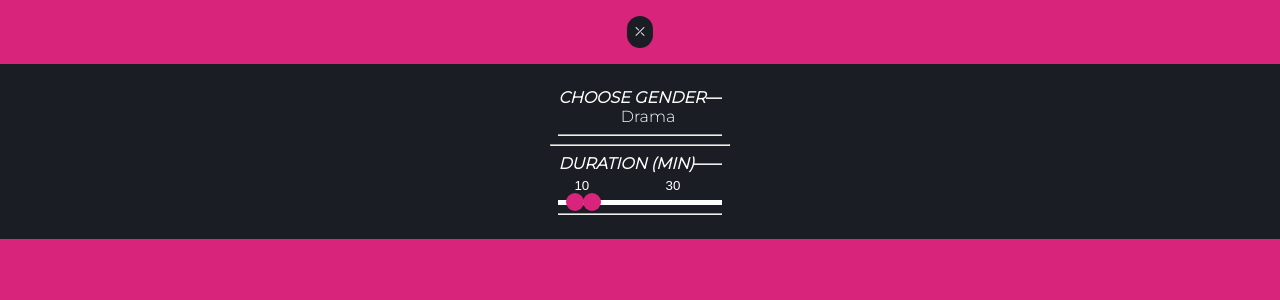
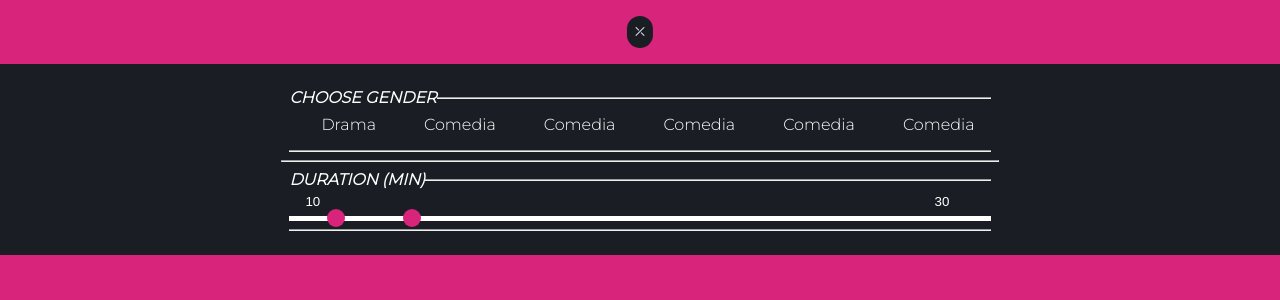
Before and after one commit to migueljuncalpz/IMDB-project, a Vue app: page /#/results in a window 1280 px wide. Both pictures are taken after a click on the button "Filters". Shown: the top 300 px of the page. Built offline with nearby package versions, Linux system fonts and the light colour scheme.

Commit message:
some fixes in general

```diff
--- a/src/components/CardDeck.vue
+++ b/src/components/CardDeck.vue
@@ -1,9 +1,8 @@
 <template>
   <div class="wrap">
-    <SwipeCard v-for="(film,index) in films" :key="film.filmId"
+    <SwipeCard v-for="(film,index) in store.getFilmsList" :key="film.filmId"
                v-bind:style="{'z-index': (films.length-index)-1}"
                :filmInfo="film"
-               :show="true"
                :index=index
                @swipeLeft="onSwipeLeft"
                @swipeRight="onSwipeRight"
@@ -23,13 +22,13 @@ const store = useFilmStore()
 let films = store.getFilmsList
 
 const onSwipeLeft = () => {
-  films.shift()
+  store.postDislike()
 }
 const onSwipeRight = () => {
-  films.shift()
+  store.postLike()
 }
 const onSwipeUp = () => {
-  films.shift()
+  store.postSuperLike()
 }
 
 </script>
--- a/src/components/CheckBoxFilter.vue
+++ b/src/components/CheckBoxFilter.vue
@@ -1,9 +1,11 @@
 <template>
-  <fieldset v-if="content!==null">
-    <legend>{{this.content.legend}}</legend>
-    <div class="content" v-for="input in content.inputLabels" :key="input">
-      <input :type="this.content.type" :name="input.input.name" :id="input.input.id">
+  <fieldset>
+    <legend>{{$props.content.legend}}</legend>
+      <div class="wrap">
+          <div class="content" v-for="(input,key) in $props.content.inputLabels" :key="key">
+              <input :type="$props.content.type" :name="input.input.name" :id="input.input.id" :value="input.input.value">
               <label :for="input.label.for">{{input.label.text}}</label>
+          </div>
       </div>
   </fieldset>
 </template>
@@ -31,7 +33,7 @@ export interface Content{
 defineProps({
     content:{
       type: Object as PropType<Content>,
-      required:false,
+      required:true,
       default:()=>null,
     }
 })
@@ -39,28 +41,59 @@ defineProps({
 </script>
 
 <style lang="scss" scoped>
-fieldset{
+.wrap{
+  height: auto;
+  overflow: auto;
+  max-width: 90vw;
   width: auto;
   display: flex;
   justify-content: space-around;
   border-left-style: none;
   border-right-style: none;
+  .content {
+    padding: 0.5rem 1rem;
     label {
       margin-left: 1em;
       display: inline-block;
-    &:hover{
+
+      &:hover {
         cursor: pointer;
       }
     }
+
     input[type="checkbox"] {
-    display:none;
+      display: none;
+
       &:checked + label {
         font-weight: 900;
         font-style: italic;
       }
     }
-  legend{
+
+    legend {
       font-style: italic;
     }
   }
+
+  ::-webkit-scrollbar {
+    width: 20px;
+  }
+
+  /* Track */
+  ::-webkit-scrollbar-track {
+    box-shadow: inset 0 0 5px grey;
+    border-radius: 10px;
+  }
+
+  /* Handle */
+  ::-webkit-scrollbar-thumb {
+    background: red;
+    border-radius: 10px;
+  }
+
+  /* Handle on hover */
+  ::-webkit-scrollbar-thumb:hover {
+    background: #b30000;
+  }
+}
 </style>
--- a/src/components/ChooseButtons.vue
+++ b/src/components/ChooseButtons.vue
@@ -1,18 +1,22 @@
 <template>
   <div class="container">
     <div class="button-menu">
-      <button class="dislike-button">&#10060;</button>
-      <button class="unwatch-button">&#129335;</button>
-      <button class="super-like-button">&#127775;</button>
-      <button class="like-button">&#128525;</button>
+      <button class="dislike-button" @click="store.postDislike()">&#10060;</button>
+      <button class="unwatch-button"  @click="store.postUnwatch()">&#129335;</button>
+      <button class="super-like-button"  @click="store.postSuperLike()">&#127775;</button>
+      <button class="like-button"  @click="store.postLike()">&#128525;</button>
     </div>
   </div>
 </template>
 
-<script>
-export default {
-  name: "ChooseButtons.vue"
+<script setup>
+import {useFilmStore} from "@/stores/FilmStore";
+const store = useFilmStore()
+
+function likeEvent(){
+    this.$emit('likeEvent');
 }
+
 </script>
 
 <style scoped lang="scss">
--- a/src/components/FilterComponent.vue
+++ /dev/null
@@ -1,136 +0,0 @@
-<template>
-  <div class="container">
-    <button :class="{'has-changed': clicked }" @click="handleClick" class="filter-button">{{this.buttonText}}</button>
-  </div>
-  <transition name="blind">
-    <div class="filters-container"  v-if="clicked">
-      <div class="filter">
-        <CheckBoxFilter :content="inputLabels"></CheckBoxFilter>
-      </div>
-      <hr>
-      <div class="filter">
-        <RangeSlider></RangeSlider>
-      </div>
-    </div>
-  </transition>
-</template>
-
-<script>
-import RangeSlider from "@/components/RangeSlider.vue";
-import CheckBoxFilter from "@/components/CheckBoxFilter.vue";
-export default {
-
-  name: "FilmResults",
-  data(){
-    return{
-      display:"none",
-      clicked:false,
-      buttonText:"Filters",
-      minAngle: 10,
-      maxAngle: 30,
-
-      inputLabels:{
-        legend:"Choose gender",
-        type:"checkbox",
-        inputLabels:[
-          {
-            input:{
-              name:"drama",
-              id:"drama",
-              value:"Drama"
-            },
-            label:{
-              for:"drama",
-              text:"Drama"
-            }
-          }
-        ],
-      },
-    }
-  },
-  components:{
-    CheckBoxFilter,
-    RangeSlider
-  },
-  methods:{
-    handleClick(){
-      this.clicked = !this.clicked;
-      if(this.clicked){
-        this.buttonText='⛌';
-        this.display="grid"
-      }else{
-        this.buttonText="Filters"
-        this.display="none"
-
-      }
-    }
-  },
-}
-</script>
-
-<style scoped lang="scss">
-$dark-color: #1a1e24;
-$rose-color: #D9247B;
-$bone-color: #E4DCCF;
-$white-color: #98DFD6;
-
-
-.container{
-  position: -webkit-sticky; /* Safari */
-  position: sticky;
-  top: 0;
-  width: 100vw;
-  display: flex;
-  justify-content: center;
-}
-
-.filter-button{
-  border-style: none;
-  color: white;
-  background-color: $dark-color;
-  width: fit-content;
-  margin: 1rem 1rem;
-  padding: 0.5rem 0.5rem;
-  border-radius: 1rem;
-  &:hover{
-    cursor: pointer;
-  }
-  transition: all 0.5s ease;
-}
-.has-changed{
-  transform: rotateY(180deg);
-}
-
-.filters-container{
-  display: grid;
-  position: sticky;
-  justify-content: center;
-  top:4rem;
-  background-color: $dark-color;
-  padding:1rem 1rem 1rem 1rem;
-  .filter{
-    padding: 0.5rem 0.5rem;
-  }
-}
-/**Animation to show*/
-.blind-enter-active{
-  transition: transform 0.5s;
-
-}
-.blind-enter-from{
-  transform: scaleY(0);
-}
-.blind-enter-to{
-  transform: scaleY(1);
-}
-
-/**Animation to close*/
-.blind-leave-active {
-  transition: transform 0.5s;
-}
-.blind-leave-to {
-  transform: scaleY(0);
-}
-
-
-</style>
--- a/src/components/RangeSlider.vue
+++ b/src/components/RangeSlider.vue
@@ -1,6 +1,6 @@
 <template>
   <fieldset>
-    <legend> Duration (Min)</legend>
+    <legend>Duration (Min)</legend>
     <div class='range-slider'>
       <div class="numbers-container">
         <input type="number" min="0" max="180" step="1" v-model="sliderMin">
@@ -58,14 +58,11 @@ $rose-color: #D9247B;
 $bone-color: #E4DCCF;
 $white-color: #98DFD6;
 
-
 .range-slider {
-  width: 100%;
   margin: auto;
   text-align: center;
   position: relative;
   height: 2em;
-
   .numbers-container{
     display: flex;
     justify-content: space-between;
--- a/src/stores/FilmStore.ts
+++ b/src/stores/FilmStore.ts
@@ -57,6 +57,30 @@ export const useFilmStore = defineStore('film', {
     getters: {
         getFilmsList: (state:State) => state.filmsList,
     },
+    actions:{
+        postLike(){
+            //POST LIKE TO API
+            console.log("like")
+            this.filmsList.shift()
+        },
+        postDislike(){
+            //POST DISLIKE TO API
+            console.log("dislike")
+            this.filmsList.shift()
+
+        },
+        postSuperLike(){
+            //POST SUPERLIKE TO API
+            console.log("super")
+            this.filmsList.shift()
+        },
+        postUnwatch(){
+            //POST UNWATCHED TO API
+            console.log("No watch")
+            this.filmsList.shift()
+
+        }
+    }
 })
 
 export interface FilmInfo {
--- a/src/views/ResultsView.vue
+++ b/src/views/ResultsView.vue
@@ -1,18 +1,187 @@
 <template>
-  <div>
-    <FilterResults></FilterResults>
-  </div>
+    <div class="container">
+        <button :class="{'has-changed': clicked }" @click="handleClick" class="filter-button">{{ buttonText }}
+        </button>
+    </div>
+    <transition name="blind">
+        <div class="filters-container" v-if="clicked">
+            <div class="filter">
+                <CheckBoxFilter :content="inputLabels"></CheckBoxFilter>
+            </div>
+            <hr>
+            <div class="filter">
+                <RangeSlider></RangeSlider>
+            </div>
+        </div>
+    </transition>
 </template>
 
-<script>
-import FilterResults from "@/components/FilterComponent.vue";
+<script setup>
+import RangeSlider from "@/components/RangeSlider.vue";
+import CheckBoxFilter from "@/components/CheckBoxFilter.vue";
+import {ref} from "vue";
 
-export default {
-  name: "ResultsVue",
-  components: {FilterResults}
+let display = "none";
+let clicked = ref(false)
+let buttonText = "Filters"
+
+const inputLabels = {
+    legend: "Choose gender",
+    type: "checkbox",
+    inputLabels: [
+        {
+            input: {
+                name: "drama",
+                id: "drama",
+                value: "Drama"
+            },
+            label: {
+                for: "drama",
+                text: "Drama"
+            }
+        },
+        {
+            input: {
+                name: "comedia",
+                id: "comedia",
+                value: "Comedia"
+            },
+            label: {
+                for: "comedia",
+                text: "Comedia"
+            }
+        },
+        {
+            input: {
+                name: "comedia",
+                id: "comedia",
+                value: "Comedia"
+            },
+            label: {
+                for: "comedia",
+                text: "Comedia"
+            }
+        },
+        {
+            input: {
+                name: "comedia",
+                id: "comedia",
+                value: "Comedia"
+            },
+            label: {
+                for: "comedia",
+                text: "Comedia"
+            }
+        },
+        {
+            input: {
+                name: "comedia",
+                id: "comedia",
+                value: "Comedia"
+            },
+            label: {
+                for: "comedia",
+                text: "Comedia"
+            }
+        },
+        {
+            input: {
+                name: "comedia",
+                id: "comedia",
+                value: "Comedia"
+            },
+            label: {
+                for: "comedia",
+                text: "Comedia"
+            }
+        },
+    ]
+}
+
+function handleClick() {
+    clicked.value = !clicked.value;
+    if (clicked.value) {
+        buttonText = '⛌';
+        display = "grid"
+    } else {
+        buttonText = "Filters"
+        display = "none"
+    }
 }
 </script>
 
-<style scoped>
+<style scoped lang="scss">
+$dark-color: #1a1e24;
+$rose-color: #D9247B;
+$bone-color: #E4DCCF;
+$white-color: #98DFD6;
+
+
+.container {
+  max-width: 100vw;
+  position: sticky;
+  top: 0;
+  width: 100vw;
+  display: flex;
+  justify-content: center;
+}
+
+.filter-button {
+  border-style: none;
+  color: white;
+  background-color: $dark-color;
+  width: fit-content;
+  margin: 1rem 1rem;
+  padding: 0.5rem 0.5rem;
+  border-radius: 1rem;
+
+  &:hover {
+    cursor: pointer;
+  }
+
+  transition: all 0.5s ease;
+}
+
+.has-changed {
+  transform: rotateY(180deg);
+}
+
+.filters-container {
+  display: grid;
+  position: sticky;
+  justify-content: center;
+  top: 4rem;
+  background-color: $dark-color;
+  padding: 1rem 1rem 1rem 1rem;
+
+  .filter {
+      max-width: 90vw;
+    padding: 0.5rem 0.5rem;
+  }
+}
+
+/**Animation to show*/
+.blind-enter-active {
+  transition: transform 0.5s;
+
+}
+
+.blind-enter-from {
+  transform: scaleY(0);
+}
+
+.blind-enter-to {
+  transform: scaleY(1);
+}
+
+/**Animation to close*/
+.blind-leave-active {
+  transition: transform 0.5s;
+}
+
+.blind-leave-to {
+  transform: scaleY(0);
+}
+
 
 </style>
```
Also changed, not shown: src/components/SwipeCard.vue (+17 -6 lines). Lines whose indentation alone changed are shown as unchanged.
